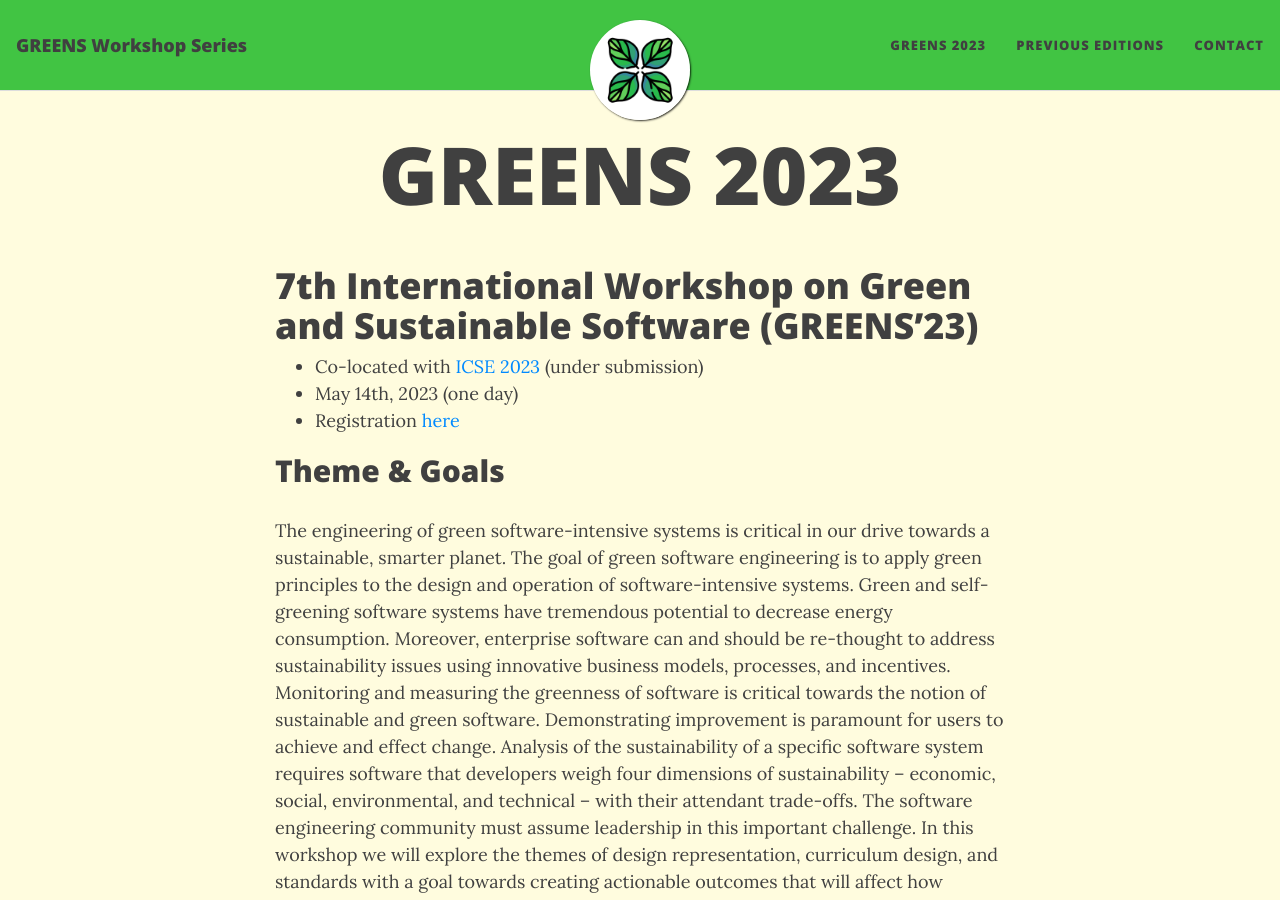
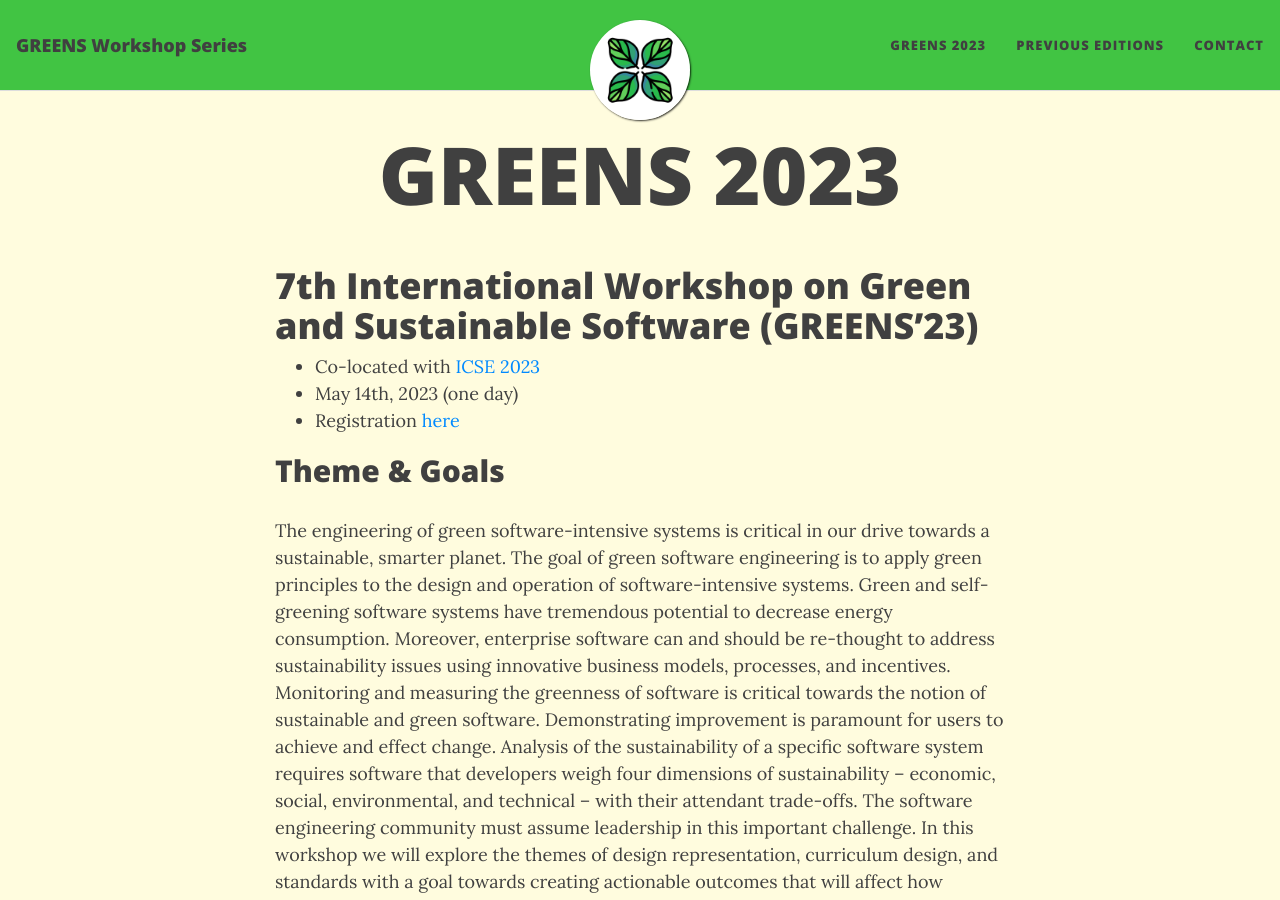
Before and after one commit to greensworkshop/greensworkshop.github.io, a Jekyll site: the page built from GREENS2023.md, in a window 1280 px wide and 900 px high. Built offline with Jekyll 4.4.1, drawn with Linux system fonts in a browser that asks for light colours; nearby versions of some CDN libraries.

Commit message:
Update GREENS2023.md

```diff
--- a/GREENS2023.md
+++ b/GREENS2023.md
@@ -5,7 +5,7 @@
 
 # 7th International Workshop on Green and Sustainable Software (GREENS'23)
 
-- Co-located with [ICSE 2023](https://conf.researchr.org/home/icse-2023) (under submission)
+- Co-located with [ICSE 2023](https://conf.researchr.org/home/icse-2023)
 - May 14th, 2023 (one day)
 - Registration [here](https://conf.researchr.org/attending/icse-2023/registration)
 
```
